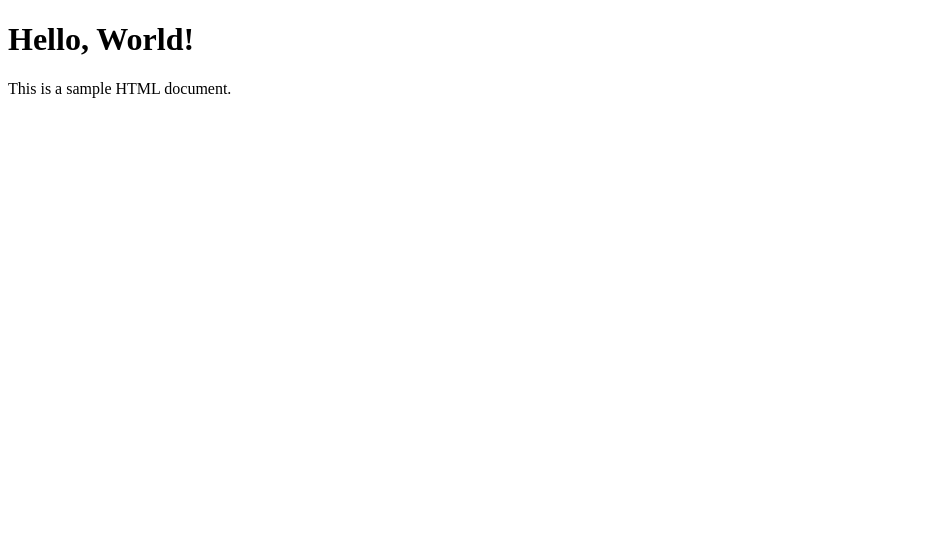
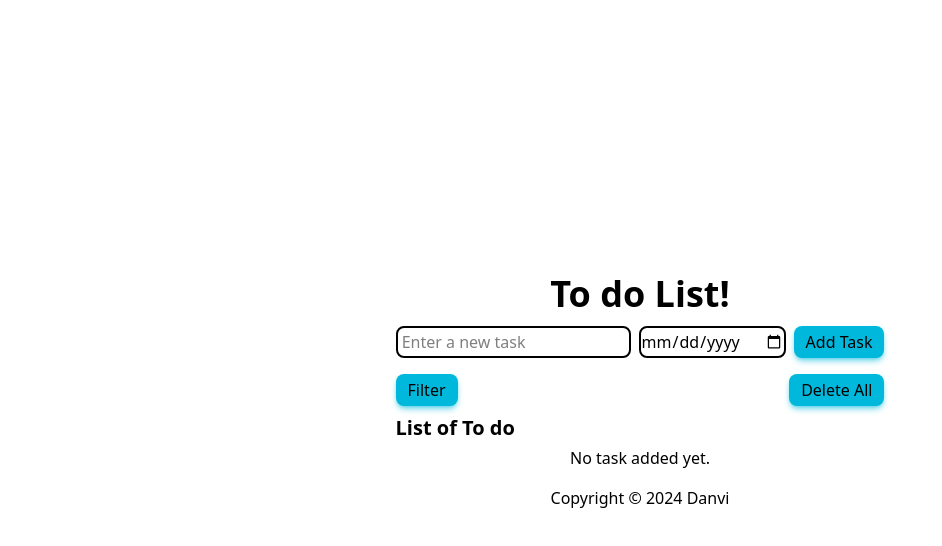
Before and after one commit to Danvisrz/coding-camp-1-revou-project, a plain HTML site: page index.html in a window 1280 px wide. Shown: the whole page, without its empty margins (0-942 px from the left). Drawn offline with nearby package versions, Linux system fonts and the light colour scheme.

Commit message:
making the ui

```diff
--- a/css/style.css
+++ b/css/style.css
@@ -0,0 +1,4 @@
+body{
+place-items: center;
+    height: 100vh;
+    align-content: center;}
--- a/index.html
+++ b/index.html
@@ -7,20 +7,50 @@
 
     <!-- CSS External -->
     <link rel="stylesheet" href="css\style.css">
+
+    <!-- Tailwind CSS CDN -->
+    <script src="https://cdn.jsdelivr.net/npm/@tailwindcss/browser@4"></script>
 </head>
 <body>
 
     <!-- Header Section -->
-     <header></header>
+     <header>
+        <h1 class="text-4xl font-bold"> To do List!</h1>
+     </header>
 
     <!-- Main Section -->
-     <main></main>
+     <main>
+        <section id="input-section" class="py-3">
+            <form class="flex gap-2" id="task-form">
+                <input type="text" class="border-2 border-solid rounded-lg" id="task-input" placeholder=" Enter a new task" required>
+            <input type="date" class="border-2 border-solid rounded-lg" id="task-date-input" placeholder=" Enter a due date" required>
+            <button id="add-task-btn" class="rounded-lg bg-cyan-500 shadow-md shadow-cyan-500/50 px-3 py-1"> Add Task</button>
+            </form>
+            <div id="error-message" class="error-message"></div>
+        </section>
+        <section id="button-section" class="flex justify-between py-1">
+        <button id="add-task-btn" class="rounded-lg bg-cyan-500 shadow-md shadow-cyan-500/50 px-3 py-1"></buttonid>
+            Filter
+        </button>
+
+        <button id="add-task-btn" class="rounded-lg bg-cyan-500 shadow-md shadow-cyan-500/50 px-3 py-1">
+            Delete All
+        </button>
+        </section>
+
+        <!-- To do list section -->
+         <section class="py-[10py]">
+            <h1 class="text-xl font-semibold py-1">List of To do</h1>
+            <ul id="todo-list" class="text-center">
+                <p>No task added yet.</p>
+            </ul>
+
+     </main>
 
     <!-- Footer Section -->
-     <footer></footer>
-
-    <h1>Hello, World!</h1>
-    <p>This is a sample HTML document.</p>
+     <footer>
+        <p class="py-4">Copyright &copy; 2024 Danvi</p>
+     </footer>
 
     <!-- JavaScript External -->
     <script src="js\script.js"></script>
```
